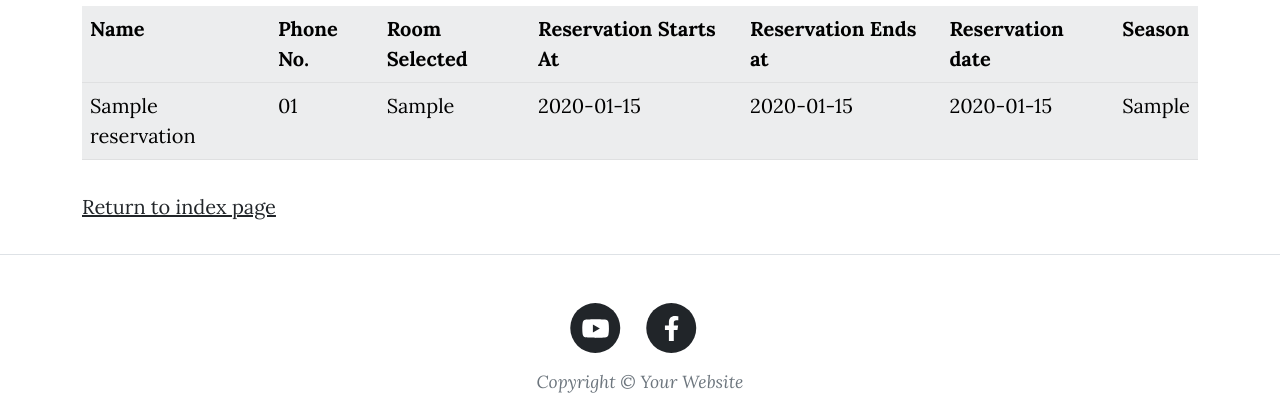
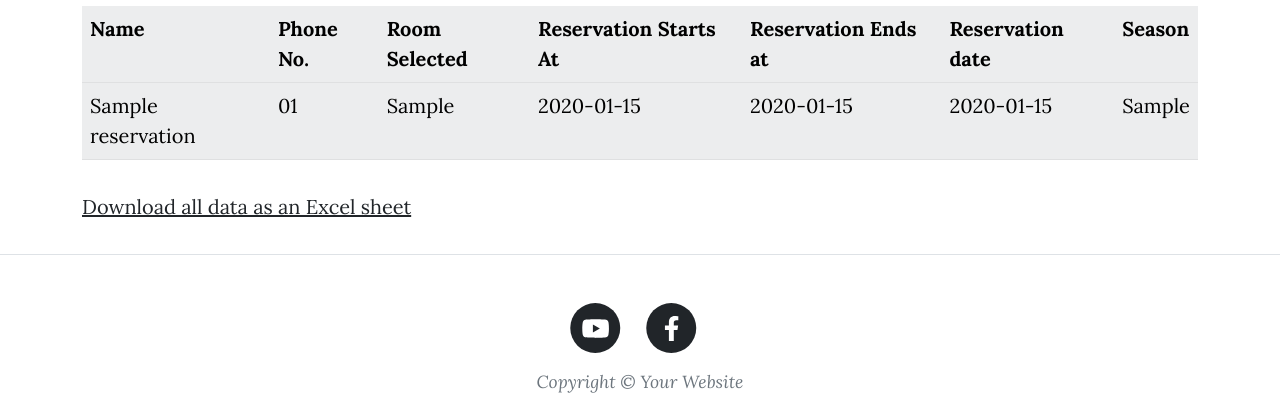
Before and after one commit to MinaEmad2024/mahrosa4, a Flask app: page /reservations in a window 1280 px wide. Shown: the part 889-1308 px from the top of the page. Run offline with Flask 3, Linux system fonts and the light colour scheme; a user stored in the database is signed in; tables that the repository leaves empty hold one stand-in row (values such as "Sample post"); some libraries are stand-ins or nearby versions.

Commit message:
12th commit

```diff
--- a/api/main.py
+++ b/api/main.py
@@ -13,6 +13,9 @@ from werkzeug.security import generate_password_hash, check_password_hash
 import os
 import smtplib
 import pip._vendor.requests
+import pandas
+import flask_excel as excel
+
 
 # Import your forms from the forms.py
 from api.forms import CreatePostForm,RegisterUser,LoginUser,CommentPostForm,Booking,OpenResevation
@@ -52,7 +55,7 @@ gravatar = Gravatar(app,
 # CREATE DATABASE
 class Base(DeclarativeBase):
     pass
-app.config['SQLALCHEMY_DATABASE_URI'] =  os.environ.get("DB_URI", "sqlite:///posts.db") #'sqlite:///posts.db' #os.environ.get("DB_URI", "sqlite:///posts.db")
+app.config['SQLALCHEMY_DATABASE_URI'] = os.environ.get("DB_URI", "sqlite:///posts.db") #'sqlite:///posts.db' #os.environ.get("DB_URI", "sqlite:///posts.db")
 db = SQLAlchemy(model_class=Base)
 db.init_app(app)
 
@@ -124,6 +127,7 @@ class Status_Of_Reservation(db.Model):
 #         id: Mapped[int] = mapped_column(Integer, primary_key=True)
 #         user.id
 
+excel.init_excel(app) # required since version 0.0.7
 
 with app.app_context():
     db.create_all()
@@ -385,5 +389,16 @@ def contact():
     return render_template("contact.html", msg_sent=False)
 
 
+
+@app.route("/download_excel", methods=['GET', 'POST'])
+def download_excel():
+    result = db.session.execute(db.select(Reservation))
+    reservations = result.scalars().all()
+    column_names = ['id', 'name', 'phone', 'room', 'from_date', 'to_date', 'date', 'season', 'user_id']
+    return excel.make_response_from_query_sets(reservations, column_names, "xlsx")
+
+
+
+
 if __name__ == "__main__":
-    app.run(debug=False, port=5002)
+    app.run(debug=[False], port=5002)
--- a/api/templates/footer.html
+++ b/api/templates/footer.html
@@ -5,7 +5,7 @@
                   <div class="col-md-10 col-lg-8 col-xl-7">
                       <ul class="list-inline text-center">
                           <li class="list-inline-item">
-                              <a href="#!">
+                              <a href="https://www.youtube.com/@KenaMetro">
                                   <span class="fa-stack fa-lg">
                                       <i class="fas fa-circle fa-stack-2x"></i>
                                       <i class="fab fa-youtube fa-stack-1x fa-inverse"></i>
@@ -13,7 +13,7 @@
                               </a>
                           </li>
                           <li class="list-inline-item">
-                              <a href="#!">
+                              <a href="https://www.facebook.com/people/%D8%A7%D9%84%D8%B5%D9%81%D8%AD%D8%A9-%D8%A7%D9%84%D8%B1%D8%B3%D9%85%D9%8A%D8%A9-%D9%88%D8%A7%D9%84%D9%88%D8%AD%D9%8A%D8%AF%D8%A9-%D9%84%D8%AF%D9%8A%D8%B1-%D8%A7%D9%84%D8%B4%D9%87%D9%8A%D8%AF-%D8%A7%D9%84%D8%B9%D8%B8%D9%8A%D9%85-%D9%85%D8%A7%D8%B1%D8%AC%D8%B1%D8%AC%D8%B3-%D8%A8%D8%A7%D9%84%D9%85%D8%AD%D8%B1%D9%88%D8%B3%D8%A9-%D9%82%D9%86%D8%A7/100070819240315/">
                                   <span class="fa-stack fa-lg">
                                       <i class="fas fa-circle fa-stack-2x"></i>
                                       <i class="fab fa-facebook-f fa-stack-1x fa-inverse"></i>
--- a/api/templates/reservations.html
+++ b/api/templates/reservations.html
@@ -77,7 +77,7 @@
 
 
 
-      <p><a href=" {{ url_for('get_all_posts') }} ">Return to index page</a></p>
+      <p><a href=" {{ url_for('download_excel') }} ">Download all data as an Excel sheet</a></p>
 
     </div>
   </div>
--- a/requirements.txt
+++ b/requirements.txt
@@ -10,3 +10,5 @@ flask_sqlalchemy==3.1.1
 SQLAlchemy==2.0.25
 gunicorn==21.2.0
 psycopg2-binary==2.9.9
+Flask-Excel==0.0.7
+pyexcel-xlsx-0.6.0
```
